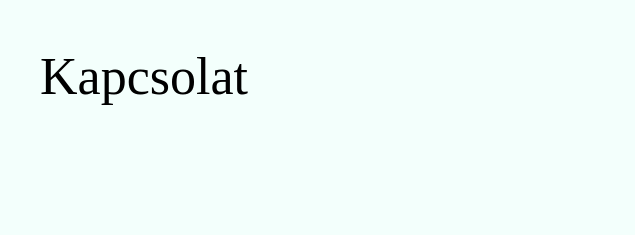
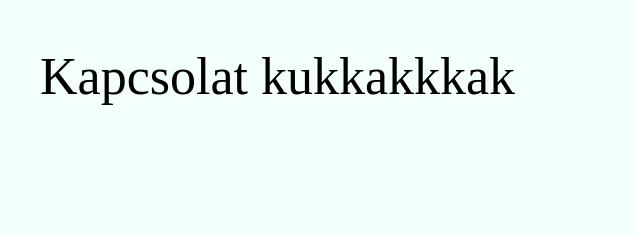
Before and after one commit to zgvince12/kuglergyongyi.github.io, a plain HTML site: page kapcsolat.html in a window 1280 px wide. Shown: the part 238-473 px from the top of the page, 0-635 px from the left. Drawn offline with Linux system fonts and the light colour scheme.

Commit message:
Update kapcsolat.html

```diff
--- a/kapcsolat.html
+++ b/kapcsolat.html
@@ -27,7 +27,7 @@
         </header>
         <main>
             <div class="subpagehead">
-                <h1>Kapcsolat</h1>
+                <h1>Kapcsolat kukkakkkak</h1>
             </div>
             <div class="contact">
                 <div>
```
